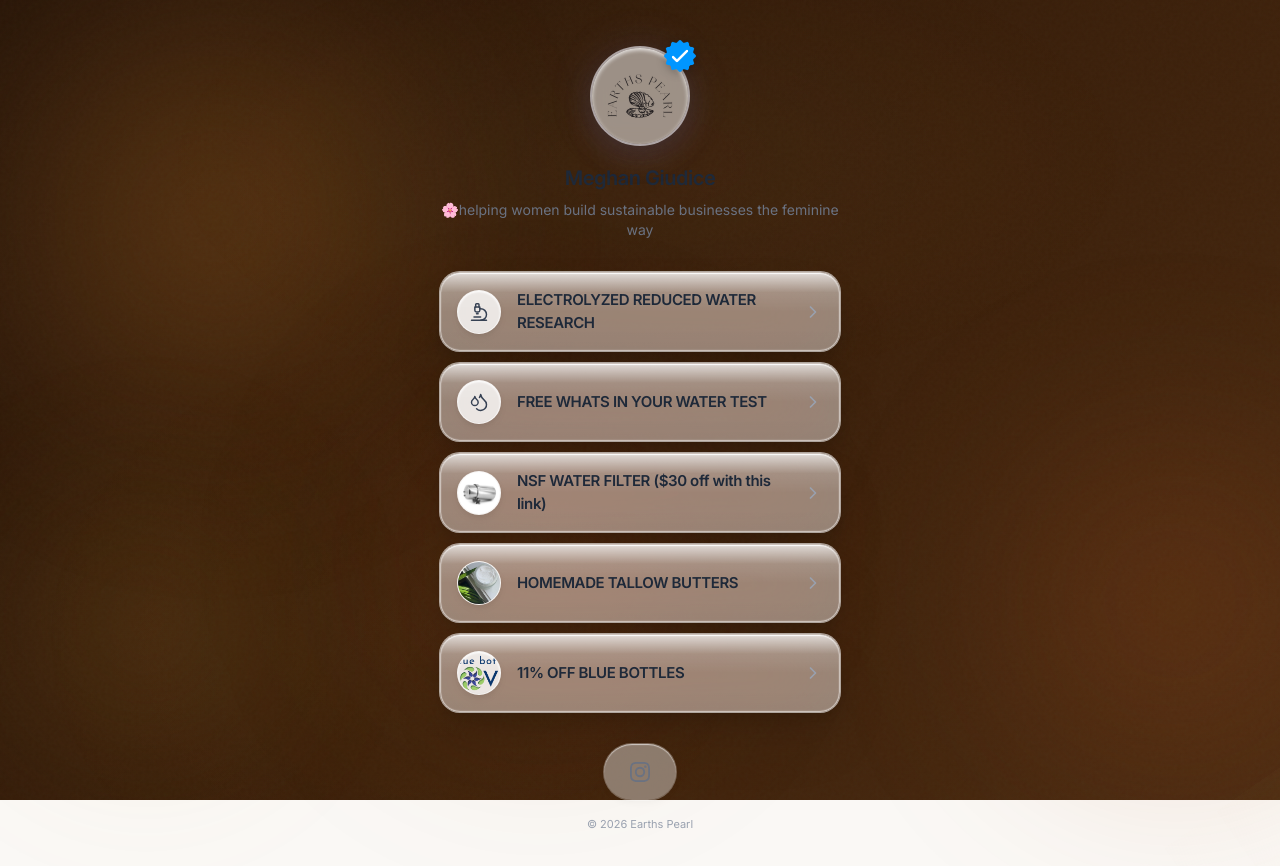
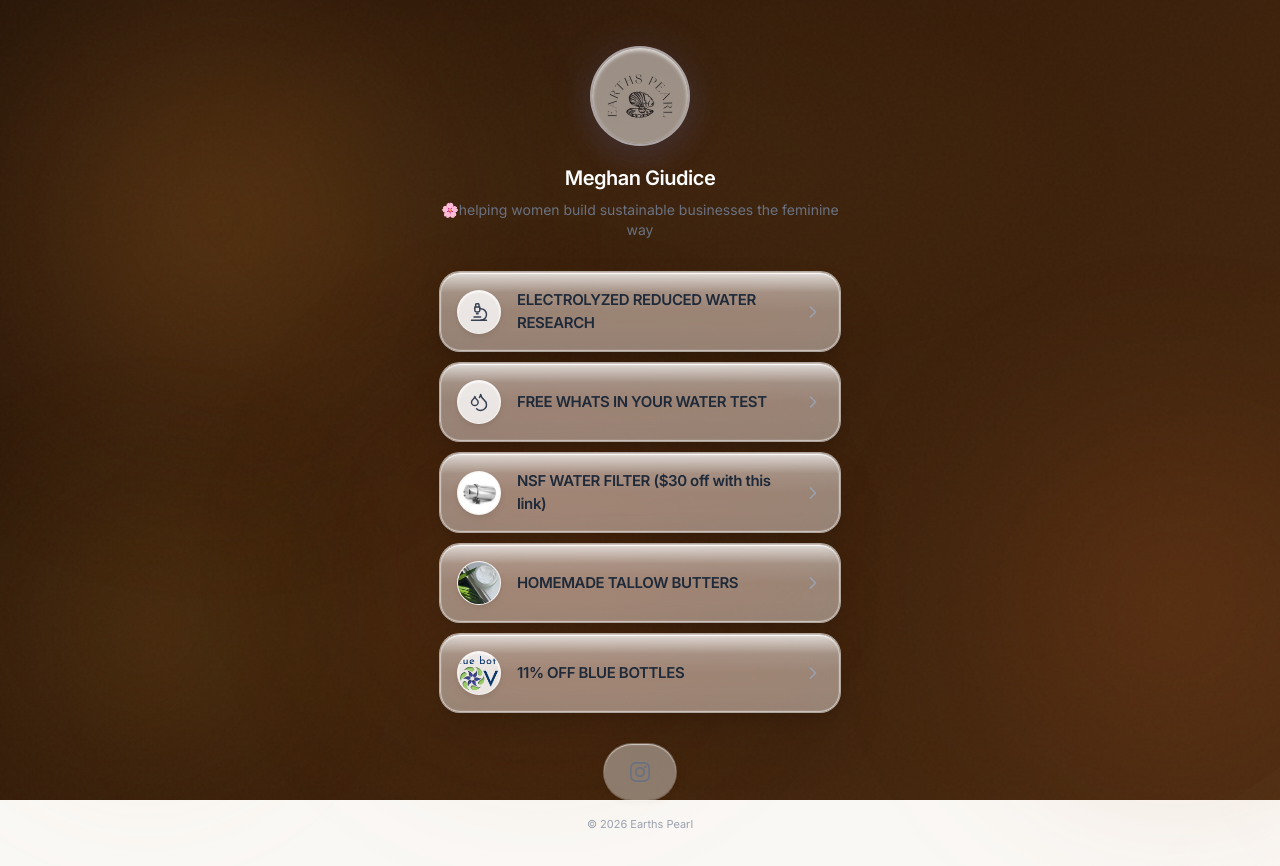
Before and after one commit to telluricaquarian/earthspearl, a Next.js app: page / in a window 1280 px wide. Shown: the top 866 px of the page. Built offline with nearby package versions, Linux system fonts and the light colour scheme.

Commit message:
style: remove verification badge and improve name contrast (white text)

```diff
--- a/components/profile-section.tsx
+++ b/components/profile-section.tsx
@@ -45,18 +45,10 @@ export function ProfileSection({ name, bio, imageUrl }: ProfileSectionProps) {
           }}
         />
 
-        {/* Verified badge */}
-        <Image
-          src="/verified-2.png"
-          alt="Verified"
-          width={32}
-          height={32}
-          className="absolute top-0 right-0 translate-x-1/4 -translate-y-1/4 w-8 h-8 pointer-events-none"
-          style={{ filter: "drop-shadow(0 2px 4px rgba(0,0,0,0.25))" }}
-        />
+
       </motion.div>
 
-      <h1 className="mt-5 text-xl font-semibold tracking-tight text-gray-800">{name}</h1>
+      <h1 className="mt-5 text-xl font-semibold tracking-tight text-white">{name}</h1>
       <p className="mt-2 text-sm text-gray-500">{bio}</p>
     </div>
   )
```
